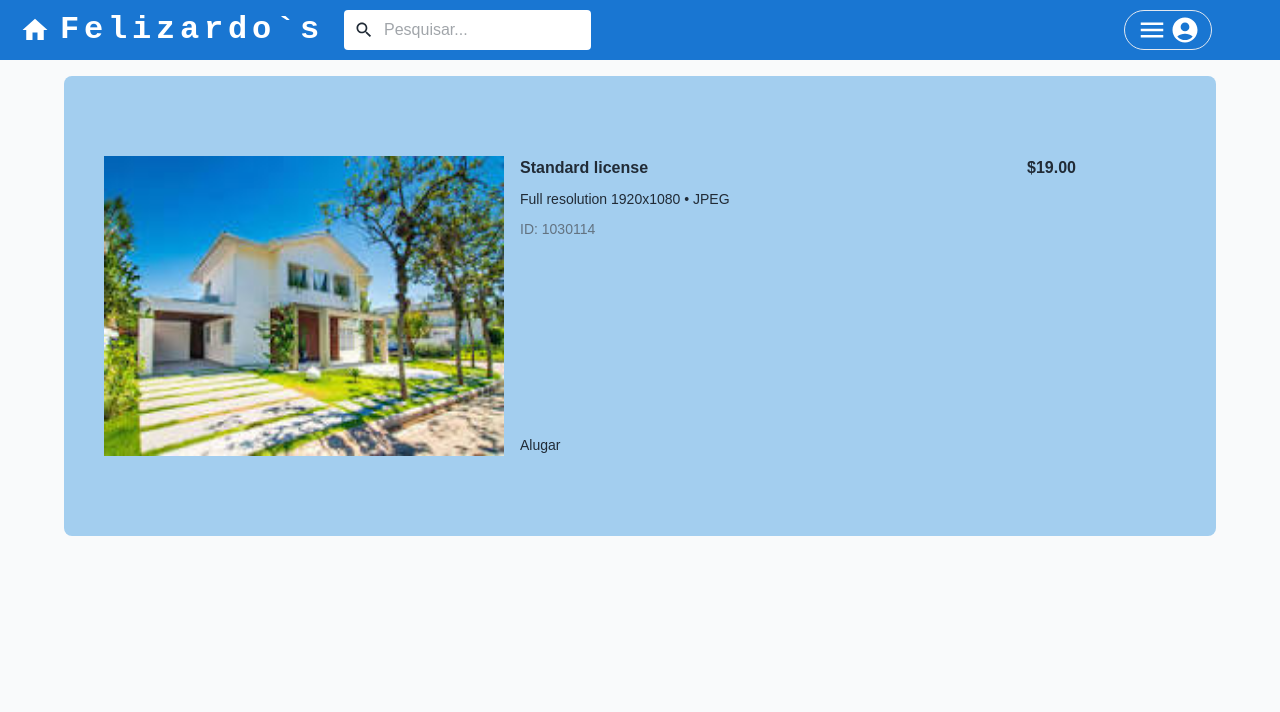
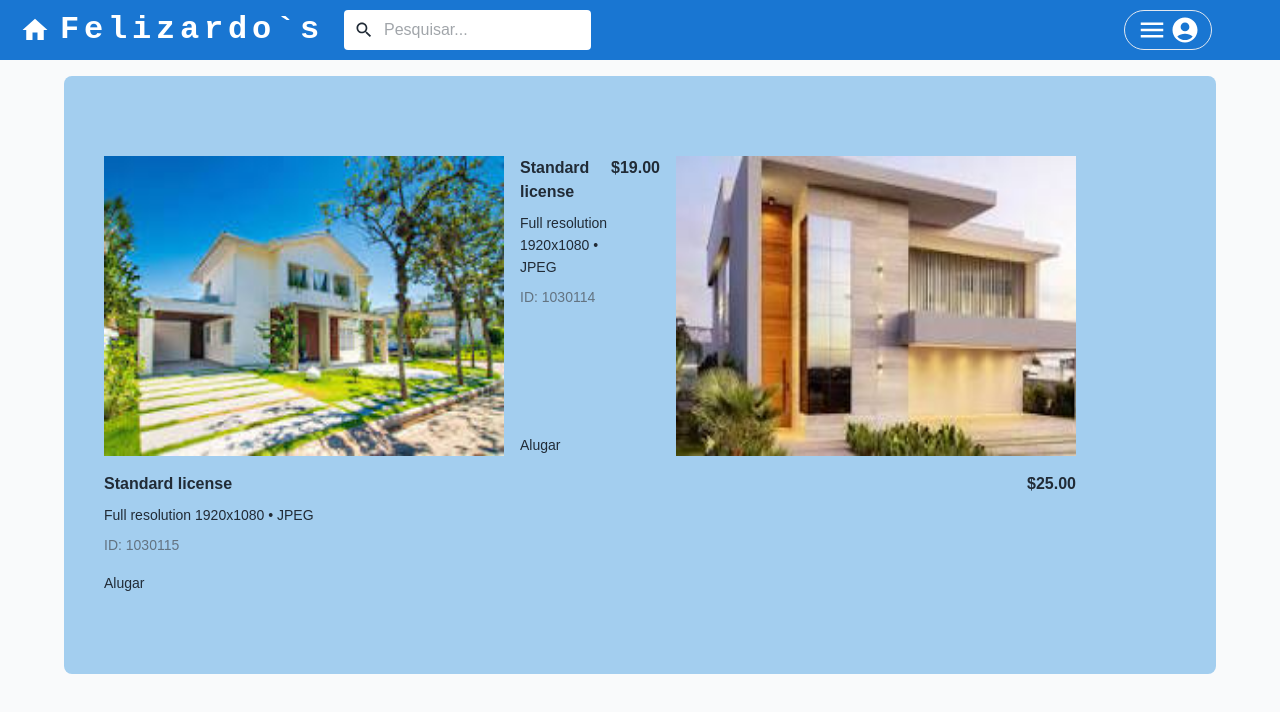
Before and after one commit to thiagofelizardu/Projeto_PAS, a React (Vite) app: page /home in a window 1280 px wide. Shown: the top 712 px of the page. Built offline with nearby package versions, Linux system fonts and the light colour scheme.

Commit message:
ajustesLogin

```diff
--- a/src/components/navBar/UserMenu.jsx
+++ b/src/components/navBar/UserMenu.jsx
@@ -1,4 +1,4 @@
-import React from 'react';
+import React, { useState } from 'react';
 import Box from '@mui/material/Box';
 import Container from '@mui/material/Container';
 import MenuIcon from '@mui/icons-material/Menu';
@@ -20,8 +20,8 @@ const ITEM_HEIGHT = 48;
 
 export default function UserMenu() {
   const [anchorEl, setAnchorEl] = React.useState(null);
+  const [showLogoutMessage, setShowLogoutMessage] = useState(false); // Estado para controlar a exibição da mensagem de logout
   const open = Boolean(anchorEl);
-
   const { userName, isLoggedIn, logout } = useAuth();
 
   const handleClick = (event) => {
@@ -34,7 +34,8 @@ export default function UserMenu() {
 
   const handleLogout = () => {
     logout();
-    history.push('/login');
+    setShowLogoutMessage(true); // Mostra a mensagem de logout
+    setTimeout(() => setShowLogoutMessage(false), 3000); // Esconde a mensagem após 3 segundos
   };
 
   return (
@@ -96,6 +97,7 @@ export default function UserMenu() {
           <hr />
         </Menu>
       </Container>
+      {showLogoutMessage && <div style={{ position: 'fixed', bottom: 20, right: 20, background: '#4CAF50', color: '#ffffff', padding: '10px', borderRadius: '5px', boxShadow: '0px 0px 10px rgba(0, 0, 0, 0.1)' }}>Logout realizado com sucesso!</div>}
     </Container>
   );
 }
--- a/src/pages/HomePage.jsx
+++ b/src/pages/HomePage.jsx
@@ -15,7 +15,6 @@ const Img = styled('img')({
 });
 
 const HomePage = () => {
-
   return (
     <Container>
       <Paper
@@ -61,6 +60,36 @@ const HomePage = () => {
             </Typography>
           </Grid>
         </Grid>
+        <Grid item>
+        <ButtonBase sx={{ width: 400, height: 300 }}>
+          <Img alt="complex" src="src\imagens\casa2.jpg" style={{ width: '400px', height: '400px' }} />
+        </ButtonBase>
+      </Grid>
+      <Grid item xs={12} sm container>
+        <Grid item xs container direction="column" spacing={2}>
+          <Grid item xs>
+            <Typography gutterBottom variant="subtitle1" component="div">
+              Standard license
+            </Typography>
+            <Typography variant="body2" gutterBottom>
+              Full resolution 1920x1080 • JPEG
+            </Typography>
+            <Typography variant="body2" color="text.secondary">
+              ID: 1030115
+            </Typography>
+          </Grid>
+          <Grid item>
+            <Typography sx={{ cursor: 'pointer' }} variant="body2">
+              Alugar
+            </Typography>
+          </Grid>
+        </Grid>
+        <Grid item>
+          <Typography variant="subtitle1" component="div">
+            $25.00
+          </Typography>
+        </Grid>
+      </Grid>
       </Grid>
     </Paper>
     </Container>
```
